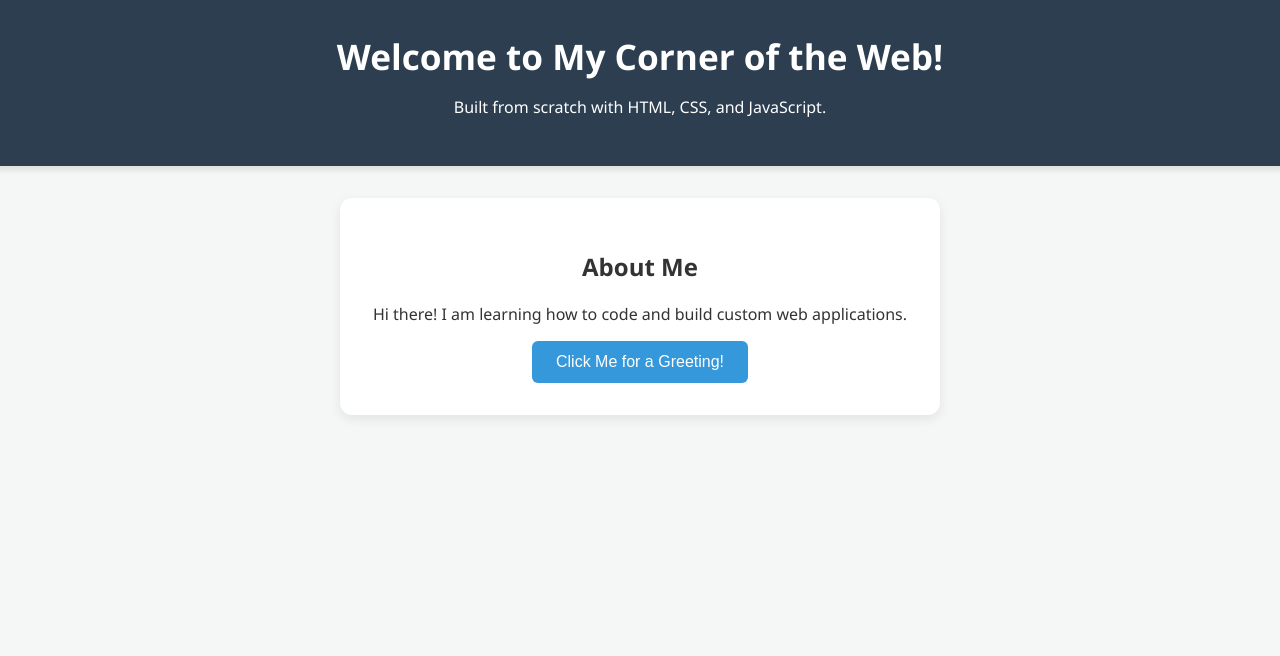
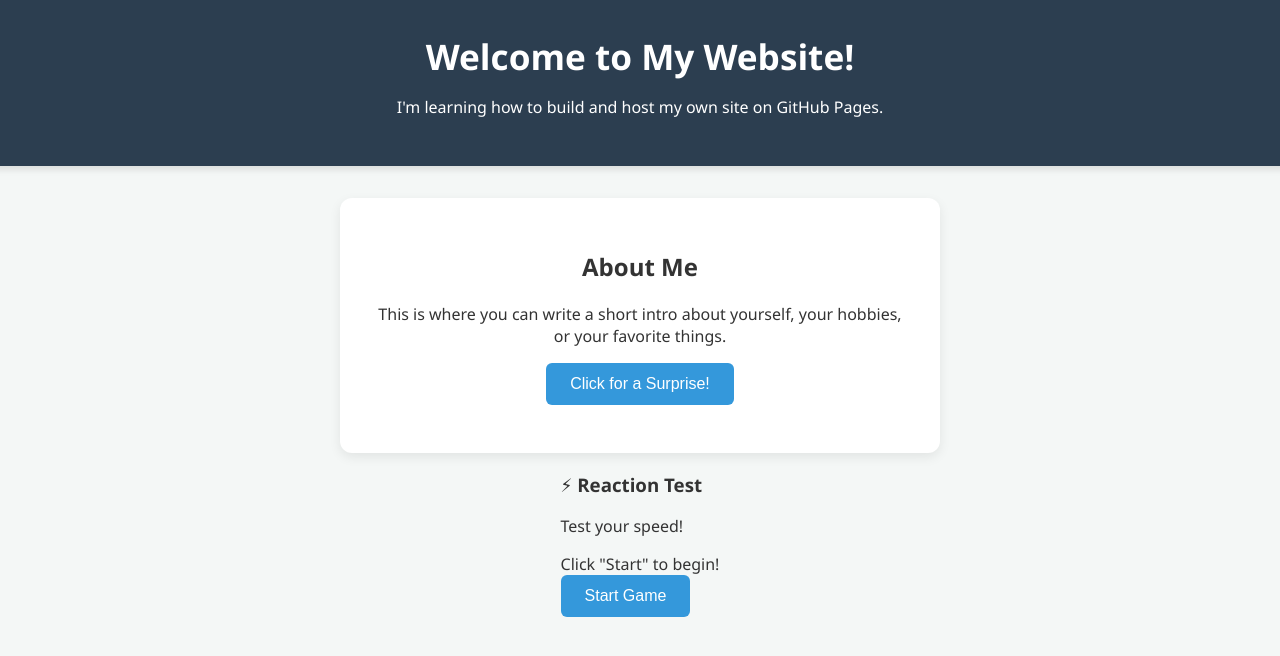
Before and after one commit to kaysan11-tech/kaysan11-tech.github.io, a plain HTML site: page index.html in a window 1280 px wide. Drawn offline with Linux system fonts and the light colour scheme.

Commit message:
Update index.html  7

```diff
--- a/index.html
+++ b/index.html
@@ -2,31 +2,41 @@
 <html lang="en">
 <head>
     <meta charset="UTF-8">
-    <!-- Sets the viewport so your website renders nicely on mobile devices -->
     <meta name="viewport" content="width=device-width, initial-scale=1.0">
-    <title>My Awesome Personal Website</title>
-    <!-- Connects your CSS stylesheet to color and layout the webpage -->
+    <title>My Awesome Website</title>
+    <!-- Linking our CSS stylesheet -->
     <link rel="stylesheet" href="style.css">
 </head>
 <body>
 
-    <!-- Header section: Houses your main title and navigation/tagline -->
+    <!-- Header Section -->
     <header>
-        <h1>Welcome to My Corner of the Web!</h1>
-        <p>Built from scratch with HTML, CSS, and JavaScript.</p>
+        <h1 id="main-title">Welcome to My Website!</h1>
+        <p>I'm learning how to build and host my own site on GitHub Pages.</p>
     </header>
 
-    <!-- Main content area: Where your primary information lives -->
+    <!-- Main Content Section -->
     <main>
         <section class="card">
             <h2>About Me</h2>
-            <p>Hi there! I am learning how to code and build custom web applications.</p>
-            <!-- An interactive button connected to our JavaScript file -->
-            <button id="greet-btn">Click Me for a Greeting!</button>
+            <p>This is where you can write a short intro about yourself, your hobbies, or your favorite things.</p>
+
+            <button id="magic-btn">Click for a Surprise!</button>
+            <p id="message"></p>
         </section>
     </main>
 
-    <!-- Connects your JavaScript file to add interactive functionality -->
+    <!-- NEW: Reaction Minigame Widget pinned to the bottom-right corner -->
+    <aside class="reaction-widget">
+        <h3>⚡ Reaction Test</h3>
+        <p class="game-instructions">Test your speed!</p>
+        <!-- The interactive target box that changes color -->
+        <div id="reaction-box" class="box-waiting">Click "Start" to begin!</div>
+        <button id="start-game-btn">Start Game</button>
+        <p id="game-result"></p>
+    </aside>
+
+    <!-- Linking our JavaScript file -->
     <script src="script.js"></script>
 </body>
 </html>
```
